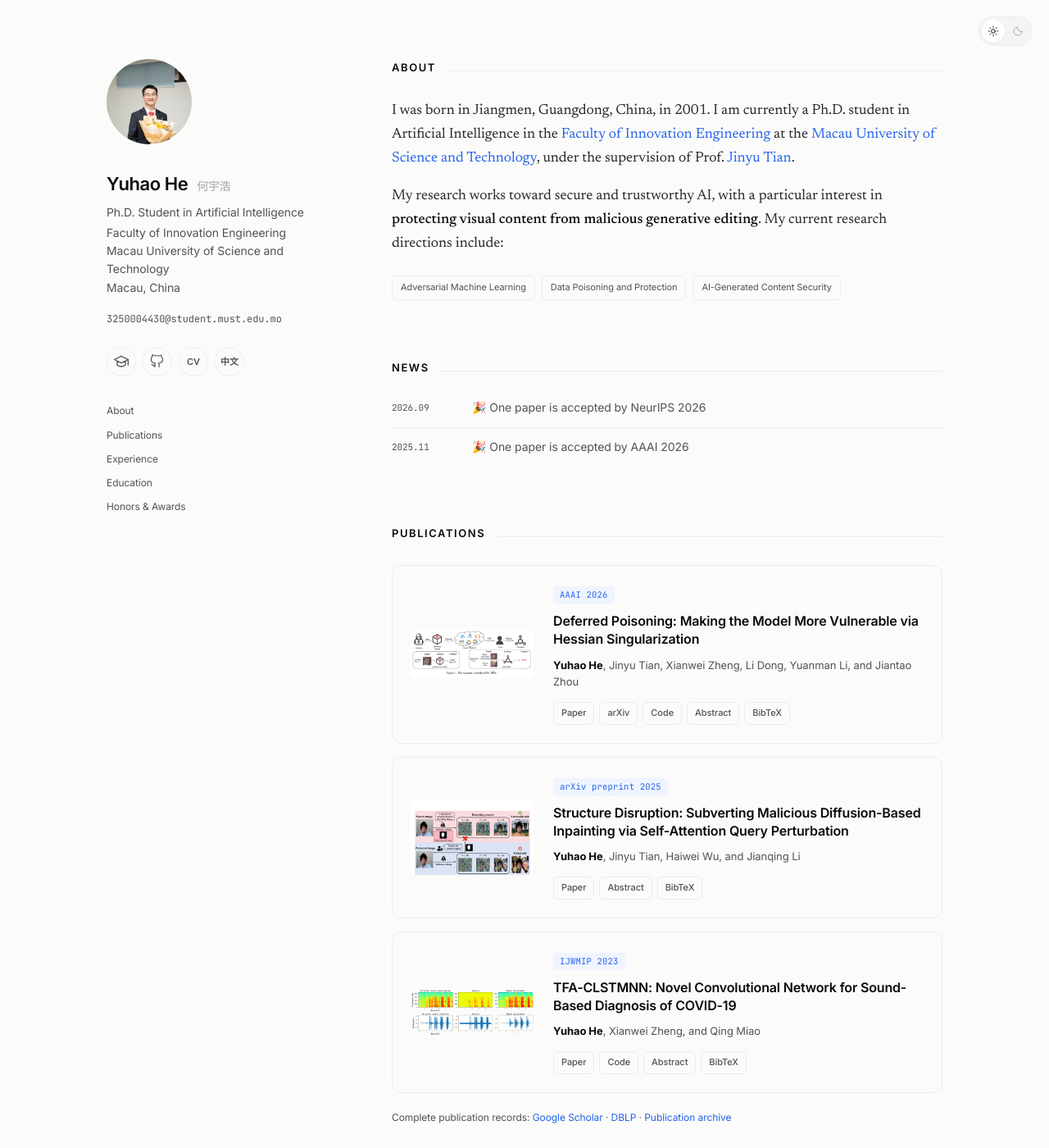
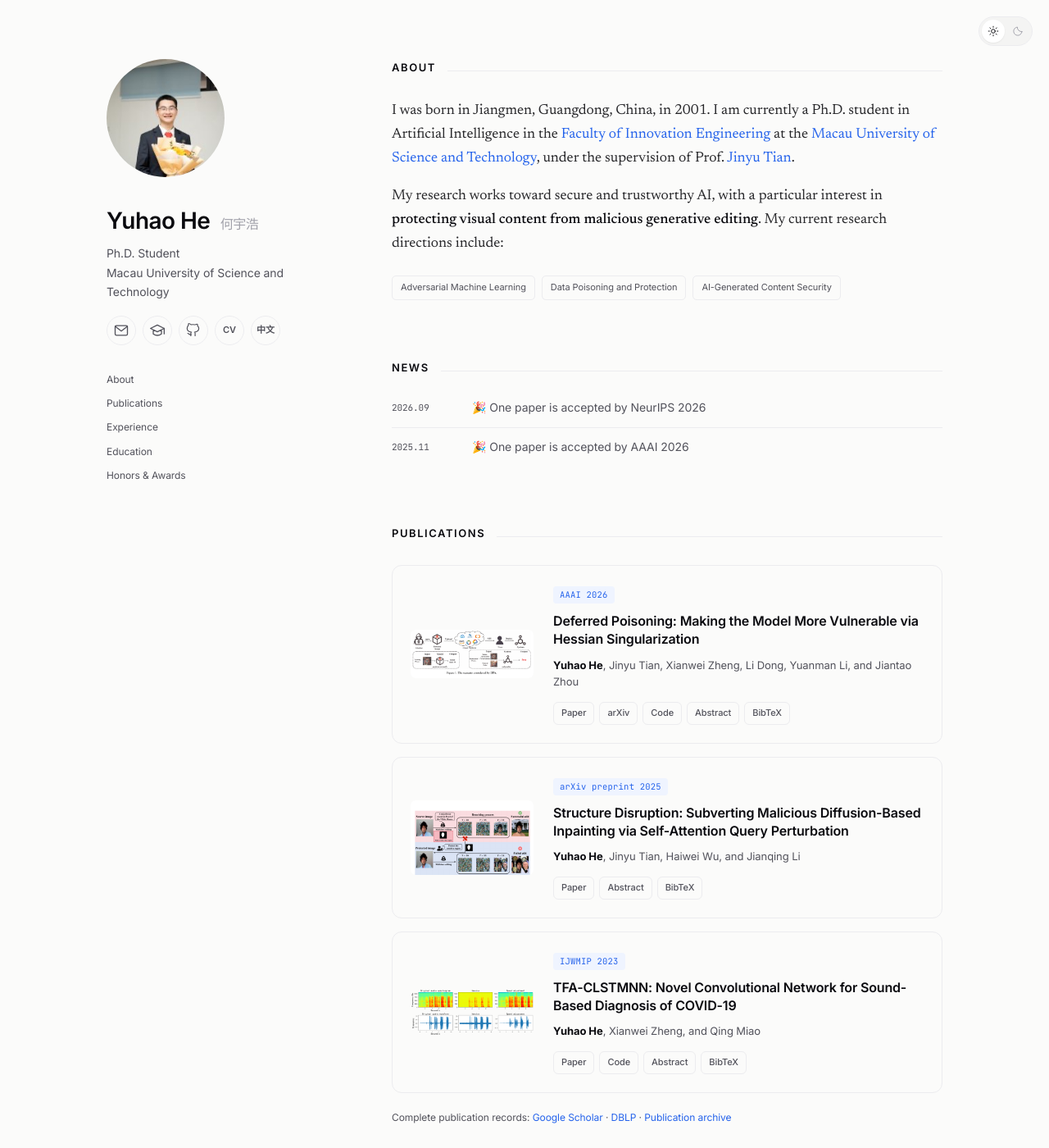
Before and after one commit to Anson-He/Anson-He.github.io, a Jekyll site: the page built from _pages/about.md, in a window 1280 px wide and 1400 px high. Shown: the whole window at 82% size. Built offline with Jekyll 4.4.1, drawn with Linux system fonts in a browser that asks for light colours.

Commit message:
Enlarge profile photo and name, simplify affiliation and use email icon

```diff
--- a/_includes/icon.html
+++ b/_includes/icon.html
@@ -1,5 +1,6 @@
 <svg class="icon" viewBox="0 0 24 24" fill="none" stroke="currentColor" stroke-width="1.6" stroke-linecap="round" stroke-linejoin="round" aria-hidden="true" focusable="false">
 {% case include.name %}
+{% when "mail" %}<rect x="3" y="5" width="18" height="14" rx="2"/><path d="m3 6 9 7 9-7"/>
 {% when "sun" %}<circle cx="12" cy="12" r="4"/><path d="M12 2v2m0 16v2M2 12h2m16 0h2M5 5l1.5 1.5m11 11L19 19M5 19l1.5-1.5m11-11L19 5"/>
 {% when "moon" %}<path d="M20.5 13A8.7 8.7 0 0 1 11 3.5 8.7 8.7 0 1 0 20.5 13Z"/>
 {% when "scholar" %}<path d="m2 9 10-5 10 5-10 5-10-5Zm4 2v6c4 3 8 3 12 0v-6M22 9v8"/>
--- a/_includes/sidebar.html
+++ b/_includes/sidebar.html
@@ -1,10 +1,10 @@
 <aside class="profile-sidebar" aria-label="Yuhao He profile">
-  <a href="{{ '/' | relative_url }}" aria-label="Yuhao He homepage"><img class="avatar" src="{{ '/images/google-scholar-avatar.jpg' | relative_url }}" alt="Yuhao He" width="104" height="104"></a>
+  <a href="{{ '/' | relative_url }}" aria-label="Yuhao He homepage"><img class="avatar" src="{{ '/images/google-scholar-avatar.jpg' | relative_url }}" alt="Yuhao He" width="144" height="144"></a>
   <h1 class="name"><a href="{{ '/' | relative_url }}">Yuhao He</a> <span class="han" lang="zh-CN">何宇浩</span></h1>
-  <p class="role">Ph.D. Student in Artificial Intelligence</p>
-  <p class="aff">Faculty of Innovation Engineering<br>Macau University of Science and Technology<br>Macau, China</p>
-  <p class="email"><a href="mailto:3250004430@student.must.edu.mo">3250004430@student.must.edu.mo</a></p>
+  <p class="role">Ph.D. Student</p>
+  <p class="aff">Macau University of Science and Technology</p>
   <div class="social">
+    <a href="mailto:3250004430@student.must.edu.mo" aria-label="Email Yuhao He" title="Email: 3250004430@student.must.edu.mo">{% include icon.html name="mail" %}</a>
     <a href="https://scholar.google.com/citations?user=Ug6Zp5IAAAAJ" aria-label="Google Scholar" title="Google Scholar">{% include icon.html name="scholar" %}</a>
     <a href="https://github.com/Anson-He" aria-label="GitHub" title="GitHub">{% include icon.html name="github" %}</a>
     <a class="cv-social" href="{{ '/files/Yuhao_He_CV.pdf' | relative_url }}" aria-label="Download English CV" title="English CV">CV</a>
--- a/_layouts/default.html
+++ b/_layouts/default.html
@@ -48,7 +48,7 @@
     <link rel="preconnect" href="https://fonts.googleapis.com">
     <link rel="preconnect" href="https://fonts.gstatic.com" crossorigin>
     <link href="https://fonts.googleapis.com/css2?family=Inter:wght@400;500;600;700&family=JetBrains+Mono:wght@400;500&family=Newsreader:ital,opsz,wght@0,6..72,400;0,6..72,500;1,6..72,400&display=swap" rel="stylesheet">
-    <link rel="stylesheet" href="{{ '/assets/css/academic.css' | relative_url }}?v=20261106-redesign">
+    <link rel="stylesheet" href="{{ '/assets/css/academic.css' | relative_url }}?v=20261106-sidebar">
   </head>
   <body>
     <a class="skip-link" href="#layout-content">Skip to content</a>
--- a/assets/css/academic.css
+++ b/assets/css/academic.css
@@ -83,14 +83,14 @@ aside { position: sticky; top: 72px; align-self: start; }
 
 /* ─── Sidebar ────────────────────────────────────────────────── */
 .avatar {
-  width: 104px; height: 104px; border-radius: 50%; object-fit: cover;
+  width: 144px; height: 144px; border-radius: 50%; object-fit: cover;
   margin-bottom: 24px;
 }
 .name {
-  font-size: 22px; font-weight: 600; letter-spacing: -0.02em;
+  font-size: 28px; font-weight: 600; letter-spacing: -0.02em;
   margin: 0 0 6px;
 }
-.han { color: var(--text-3); font-weight: 400; font-size: 14px; margin-left: 6px; }
+.han { color: var(--text-3); font-weight: 400; font-size: 16px; margin-left: 6px; }
 .role { color: var(--text-2); font-size: 14px; margin: 0 0 2px; }
 .aff  { color: var(--text-2); font-size: 14px; margin: 0 0 18px; }
 .email {
@@ -386,9 +386,9 @@ main > h2, .publication-page h2 { margin: 40px 0 22px; padding-bottom: 12px; bor
 .back-link { font-size: 12px; margin-bottom: 24px; }
 .text-links { display: flex; flex-wrap: wrap; gap: 14px; font-size: 13px; }
 @media (max-width: 860px) {
-  .profile-sidebar { display: grid; grid-template-columns: 104px minmax(0,1fr); column-gap: 24px; }
+  .profile-sidebar { display: grid; grid-template-columns: 128px minmax(0,1fr); column-gap: 24px; }
   .profile-sidebar > a { grid-column: 1; grid-row: 1 / 5; }
-  .profile-sidebar .avatar { margin-bottom: 0; }
+  .profile-sidebar .avatar { width: 128px; height: 128px; margin-bottom: 0; }
   .profile-sidebar .name, .profile-sidebar .role, .profile-sidebar .aff, .profile-sidebar .email { grid-column: 2; }
   .profile-sidebar .aff { margin-bottom: 8px; }
   .profile-sidebar .email { margin-bottom: 12px; }
@@ -399,9 +399,9 @@ main > h2, .publication-page h2 { margin: 40px 0 22px; padding-bottom: 12px; bor
 }
 @media (max-width: 520px) {
   .layout { padding: 64px 20px 40px; gap: 38px; }
-  .profile-sidebar { grid-template-columns: 80px minmax(0,1fr); column-gap: 18px; }
-  .avatar { width: 80px; height: 80px; }
-  .name { font-size: 21px; }
+  .profile-sidebar { grid-template-columns: 104px minmax(0,1fr); column-gap: 18px; }
+  .profile-sidebar .avatar { width: 104px; height: 104px; }
+  .name { font-size: 24px; }
   .han { display: inline-block; margin-left: 4px; }
   .role, .aff { font-size: 12px; }
   .email { font-size: 10px; }
```
